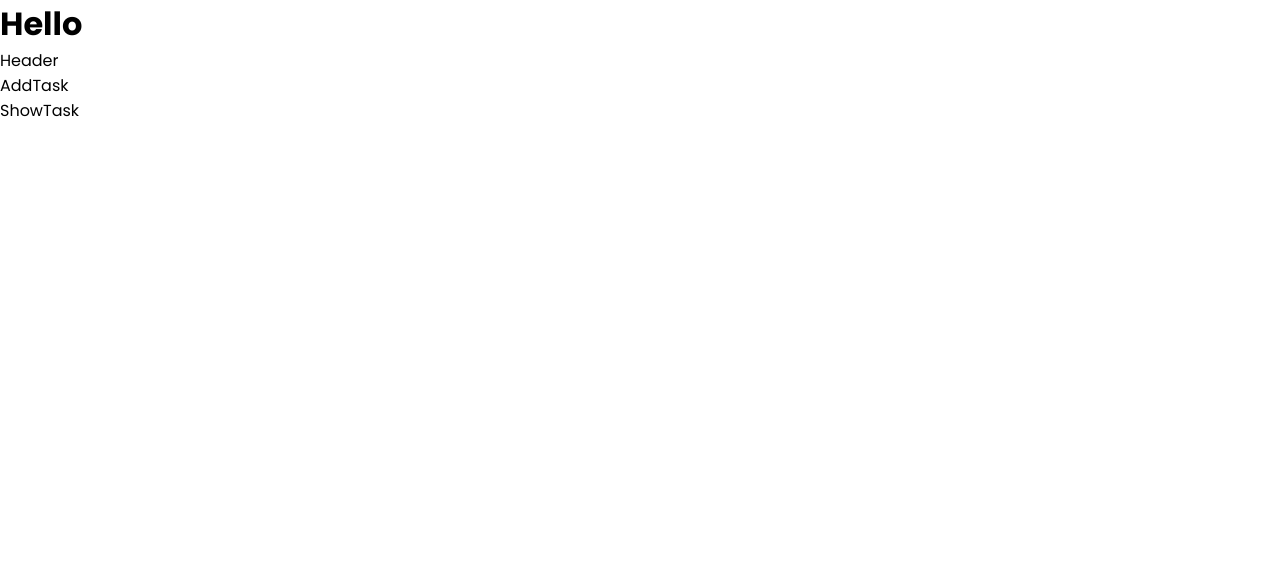
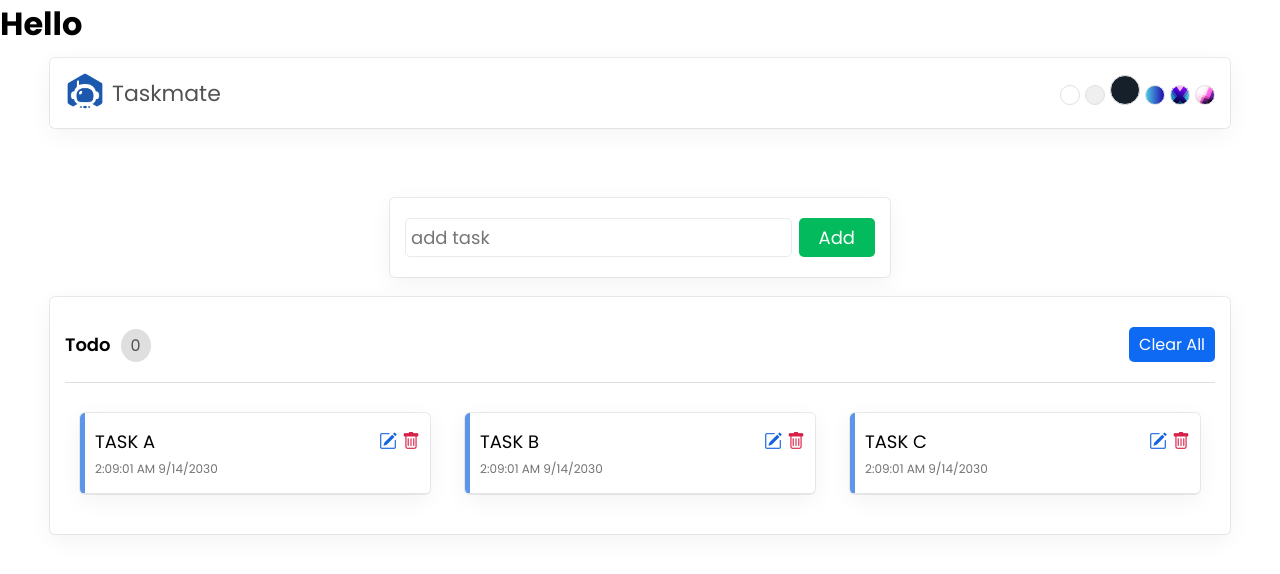
Before and after one commit to kemo-byte/Taskmate, a React (Create React App) app: page / in a window 1280 px wide. Shown: the top 574 px of the page. Built offline with nearby package versions, Linux system fonts and the light colour scheme.

Commit message:
feat: Add logo and enhance task management UI

```diff
--- /dev/null
+++ b/src/App.css
@@ -0,0 +1,196 @@
+.App {
+  min-height: 100vh;
+  max-width: 1200px;
+  margin: auto;
+  padding: 10px 10px;
+}
+
+header {
+  min-height: 70px;
+  display: flex;
+  align-items: center;
+  justify-content: space-between;
+  padding: 15px;
+  margin-bottom: 70px;
+  background-color: #ffffff;
+  border-radius: 5px;
+  box-shadow: var(--box-shadow);
+}
+
+header .logo {
+  display: flex;
+  align-items: center;
+}
+
+header .logo img {
+  max-width: 40px;
+  cursor: pointer;
+}
+
+header .logo span {
+  font-size: 22px;
+  margin-left: 7px;
+  cursor: pointer;
+  color: #525252;
+}
+
+header .themeSelector span {
+  height: 20px;
+  width: 20px;
+  border-radius: 50%;
+  display: inline-block;
+  margin-left: 5px;
+  cursor: pointer;
+  border: 1px solid #dfdfdf;
+}
+
+header .themeSelector .activeTheme {
+  height: 30px;
+  width: 30px;
+}
+
+.addTask {
+  padding: 20px 15px;
+  border-radius: 5px;
+  background-color: #ffffff;
+  max-width: 500px;
+  margin: 20px auto;
+  box-shadow: var(--box-shadow);
+}
+
+.addTask form {
+  display: flex;
+  gap: 7px;
+}
+
+.addTask form input {
+  flex-grow: 1;
+  padding: 5px 5px;
+  border: 1px solid #eaeaea;
+  border-radius: 5px;
+  font-size: 18px;
+}
+
+.addTask form input:focus {
+  outline: 0.5px solid #eaeaea;
+}
+
+.addTask form button {
+  background-color: #03ba5c;
+  color: #ffffff;
+  border: none;
+  padding: 5px 20px;
+  border-radius: 5px;
+  cursor: pointer;
+  font-size: 18px;
+}
+
+.addTask form button:hover {
+  background-color: #03b056;
+}
+
+.showTask {
+  padding: 20px 15px;
+  border-radius: 5px;
+  background-color: #ffffff;
+  margin: 20px auto;
+  box-shadow: var(--box-shadow);
+}
+
+.showTask div.head {
+  padding: 10px 0px 20px 0px;
+  border-bottom: 1px solid #dfdfdf;
+  display: flex;
+  align-items: center;
+}
+
+.showTask div.head div {
+  flex-grow: 1;
+}
+
+.showTask .title {
+  font-size: 18px;
+  font-weight: 600;
+  user-select: none;
+}
+
+.showTask .count {
+  background-color: #dfdfdf;
+  color: #525252;
+  padding: 5px 10px;
+  border-radius: 50%;
+  margin-left: 10px;
+  user-select: none;
+}
+
+.showTask .clearAll {
+  background-color: #0f6af3;
+  color: #ffffff;
+  padding: 5px 10px;
+  border-radius: 5px;
+  cursor: pointer;
+  border: 0px;
+  font-size: 16px;
+}
+
+.showTask .clearAll:hover {
+  background-color: #1061db;
+}
+
+.showTask ul {
+  margin: 30px 5px 20px 5px;
+  display: flex;
+  flex-direction: row;
+  justify-content: space-around;
+  flex-wrap: wrap;
+  gap: 15px;
+}
+
+.showTask li {
+  padding: 15px 10px;
+  border-bottom: 1px solid #e5e5e5;
+  display: flex;
+  gap: 5px;
+  width: 350px;
+  box-shadow: var(--box-shadow);
+  border-radius: 5px;
+  border-left: 5px solid #1365dfaf;
+}
+
+.showTask li:hover {
+  background-color: #f8f8f8;
+}
+
+.showTask li p {
+  flex-grow: 1;
+  display: flex;
+  flex-direction: column;
+}
+
+.showTask li .name {
+  font-size: 18px;
+  padding-bottom: 5px;
+}
+
+.showTask li .time {
+  font-size: 12px;
+  color: #737373;
+}
+
+.showTask i.bi-pencil-square {
+  font-size: 18px;
+  color: #1363df;
+  cursor: pointer;
+}
+
+.showTask i.bi-trash {
+  font-size: 18px;
+  color: #d82148;
+  cursor: pointer;
+}
+
+@media only screen and (max-width: 800px) {
+  .showTask li {
+    width: 100%;
+  }
+}
--- a/src/App.js
+++ b/src/App.js
@@ -1,6 +1,8 @@
 import { Header } from "./components/Header";
 import { AddTask } from "./components/AddTask";
 import { ShowTask } from "./components/ShowTask";
+
+import './App.css';
 
 const App = () => {
   return (
--- a/src/components/AddTask.js
+++ b/src/components/AddTask.js
@@ -1,6 +1,10 @@
-
 export const AddTask = () => {
   return (
-    <div>AddTask</div>
+    <section className="addTask">
+        <form>
+            <input type="text" name="task" autoComplete="off" placeholder="add task" maxLength="25" />
+            <button type="submit">Add</button>
+        </form>
+    </section>
   )
 }
--- a/src/components/Header.js
+++ b/src/components/Header.js
@@ -1,6 +1,20 @@
+import Logo from "../assets/logo.png"
 
 export const Header = () => {
   return (
-    <div>Header</div>
+    <header>
+        <div className="logo">
+            <img src={Logo} alt="Taskmate Logo" />
+            <span>Taskmate</span>
+        </div>
+        <div className="themeSelector">
+            <span className="light"></span>
+            <span className="medium"></span>
+            <span className="dark activeTheme"></span>
+            <span className="gOne"></span>
+            <span className="gTwo"></span>
+            <span className="gThree"></span>
+        </div>
+    </header>
   )
 }
--- a/src/components/ShowTask.js
+++ b/src/components/ShowTask.js
@@ -1,6 +1,31 @@
+export const ShowTask = () => {
+  const tasks = [
+      {id: 10001, name: "TASK A", time: "2:09:01 AM 9/14/2030"},
+      {id: 10002, name: "TASK B", time: "2:09:01 AM 9/14/2030"},
+      {id: 10003, name: "TASK C", time: "2:09:01 AM 9/14/2030"},
+  ]
 
-export const ShowTask = () => {
-  return (
-    <div>ShowTask</div>
-  )
+return (
+  <section className="showTask">
+      <div className="head">
+          <div>
+              <span className="title">Todo</span>
+              <span className="count">0</span>
+          </div>
+          <button className="clearAll">Clear All</button>
+      </div>
+      <ul>
+          { tasks.map((task) => (
+              <li>
+                  <p>
+                      <span className="name">{task.name}</span>
+                      <span className="time">{task.time}</span>
+                  </p>
+                  <i className="bi bi-pencil-square"></i>
+                  <i className="bi bi-trash"></i>
+              </li>
+          )) }
+      </ul>
+  </section>
+)
 }
--- a/src/index.css
+++ b/src/index.css
@@ -1,291 +1,46 @@
-@import url("https://fonts.googleapis.com/css2?family=Poppins:ital,wght@0,100;0,200;0,300;0,400;0,500;0,600;0,700;0,800;0,900;1,100;1,200;1,300;1,400;1,500;1,600;1,700;1,800;1,900&family=Roboto&display=swap");
+@import url('https://fonts.googleapis.com/css2?family=Poppins:ital,wght@0,100;0,200;0,300;0,400;0,500;0,600;0,700;0,800;0,900;1,100;1,200;1,300;1,400;1,500;1,600;1,700;1,800;1,900&family=Roboto&display=swap');
 @import url("https://cdn.jsdelivr.net/npm/bootstrap-icons@1.8.3/font/bootstrap-icons.css");
 
-:root {
-  --box-shadow: rgba(0, 0, 0, 0.05) 0px 6px 24px 0px,
-    rgba(0, 0, 0, 0.08) 0px 0px 0px 1px;
+:root{
+  --box-shadow: rgba(0, 0, 0, 0.05) 0px 6px 24px 0px, rgba(0, 0, 0, 0.08) 0px 0px 0px 1px;
 }
 
 * {
   margin: 0;
   padding: 0;
   box-sizing: border-box;
-  font-family: "Poppins", sans-serif;
+  font-family: 'Poppins', sans-serif;
   text-decoration: none;
   list-style: none;
 }
 
-.App {
-  min-height: 100vh;
-}
-
-.container {
-  max-width: 1200px;
-  margin: auto;
-  padding: 10px 10px;
-}
-
-.light {
-  background-color: #ffffff;
+/* themes */
+.light{
+  background-color: #FFFFFF;
   transition: all 500ms;
 }
 
-.medium {
-  background-color: #efefef;
+.medium{
+  background-color: #EFEFEF;
   transition: all 500ms;
 }
 
-.dark {
-  background-color: #15202b;
+.dark{
+  background-color: #15202B;
   transition: all 500ms;
 }
 
-.gradientOne {
-  background: linear-gradient(
-    90deg,
-    hsla(191, 75%, 60%, 1) 0%,
-    hsla(248, 87%, 36%, 1) 100%
-  );
+.gOne{
+  background: linear-gradient(90deg, hsla(191, 75%, 60%, 1) 0%, hsla(248, 87%, 36%, 1) 100%);
+  transition: all 500ms;
 }
-.gradientTwo {
-  background: linear-gradient(235deg, #ffffff 0%, #000f25 100%),
-    linear-gradient(180deg, #6100ff 0%, #000000 100%),
-    linear-gradient(
-      235deg,
-      #ffa3ac 0%,
-      #ffa3ac 40%,
-      #00043c calc(40% + 1px),
-      #00043c 60%,
-      #005d6c calc(60% + 1px),
-      #005d6c 70%,
-      #00c9b1 calc(70% + 1px),
-      #00c9b1 100%
-    ),
-    linear-gradient(
-      125deg,
-      #ffa3ac 0%,
-      #ffa3ac 40%,
-      #00043c calc(40% + 1px),
-      #00043c 60%,
-      #005d6c calc(60% + 1px),
-      #005d6c 70%,
-      #00c9b1 calc(70% + 1px),
-      #00c9b1 100%
-    );
+.gTwo{
+  background: linear-gradient(235deg, #FFFFFF 0%, #000F25 100%), linear-gradient(180deg, #6100FF 0%, #000000 100%), linear-gradient(235deg, #FFA3AC 0%, #FFA3AC 40%, #00043C calc(40% + 1px), #00043C 60%, #005D6C calc(60% + 1px), #005D6C 70%, #00C9B1 calc(70% + 1px), #00C9B1 100%), linear-gradient(125deg, #FFA3AC 0%, #FFA3AC 40%, #00043C calc(40% + 1px), #00043C 60%, #005D6C calc(60% + 1px), #005D6C 70%, #00C9B1 calc(70% + 1px), #00C9B1 100%);
   background-blend-mode: soft-light, screen, darken, normal;
 }
 
-.gradientThree {
-  background: linear-gradient(125deg, #ffffff 0%, #000000 100%),
-    linear-gradient(
-      200deg,
-      #ffd9e8 0%,
-      #ffd9e8 50%,
-      #de95ba calc(50% + 1px),
-      #de95ba 60%,
-      #7f4a88 calc(60% + 1px),
-      #7f4a88 75%,
-      #4a266a calc(75% + 1px),
-      #4a266a 100%
-    ),
-    linear-gradient(
-      113deg,
-      #ffd9e8 0%,
-      #ffd9e8 40%,
-      #de95ba calc(40% + 1px),
-      #de95ba 50%,
-      #7f4a88 calc(50% + 1px),
-      #7f4a88 70%,
-      #4a266a calc(70% + 1px),
-      #4a266a 100%
-    );
+.gThree{
+  background: linear-gradient(125deg, #FFFFFF 0%, #000000 100%), linear-gradient(200deg, #FFD9E8 0%, #FFD9E8 50%, #DE95BA calc(50% + 1px), #DE95BA 60%, #7F4A88 calc(60% + 1px), #7F4A88 75%, #4A266A calc(75% + 1px), #4A266A 100%), linear-gradient(113deg, #FFD9E8 0%, #FFD9E8 40%, #DE95BA calc(40% + 1px), #DE95BA 50%, #7F4A88 calc(50% + 1px), #7F4A88 70%, #4A266A calc(70% + 1px), #4A266A 100%);
   background-blend-mode: overlay, overlay, normal;
 }
-
-header {
-  min-height: 70px;
-  display: flex;
-  align-items: center;
-  justify-content: space-between;
-  padding: 15px;
-  margin-bottom: 70px;
-  background-color: #ffffff;
-  border-radius: 5px;
-  box-shadow: var(--box-shadow);
-}
-
-header .logo {
-  display: flex;
-  align-items: center;
-}
-
-header .logo img {
-  max-width: 35px;
-  cursor: pointer;
-}
-
-header .logo span {
-  font-size: 22px;
-  margin-left: 7px;
-  cursor: pointer;
-  color: #525252;
-}
-
-header .themeSelector span {
-  height: 20px;
-  width: 20px;
-  border-radius: 50%;
-  display: inline-block;
-  margin-left: 5px;
-  cursor: pointer;
-  border: 1px solid #dfdfdf;
-}
-
-header .themeSelector .activeTheme {
-  height: 30px;
-  width: 30px;
-}
-
-.addTask {
-  padding: 20px 15px;
-  border-radius: 5px;
-  background-color: #ffffff;
-  max-width: 500px;
-  margin: 20px auto;
-  box-shadow: var(--box-shadow);
-}
-
-.addTask form {
-  display: flex;
-  gap: 7px;
-}
-
-.addTask form input {
-  flex-grow: 1;
-  padding: 5px 5px;
-  border: 1px solid #eaeaea;
-  border-radius: 5px;
-  font-size: 18px;
-}
-
-.addTask form input:focus {
-  outline: 0.5px solid #eaeaea;
-}
-
-.addTask form button {
-  background-color: #03ba5c;
-  color: #ffffff;
-  border: none;
-  padding: 5px 20px;
-  border-radius: 5px;
-  cursor: pointer;
-  font-size: 18px;
-}
-
-.addTask form button:hover {
-  background-color: #03b056;
-}
-
-.showTask {
-  padding: 20px 15px;
-  border-radius: 5px;
-  background-color: #ffffff;
-  margin: 20px auto;
-  box-shadow: var(--box-shadow);
-}
-
-.showTask p.head {
-  padding: 10px 0px 20px 0px;
-  border-bottom: 1px solid #dfdfdf;
-  display: flex;
-  align-items: center;
-}
-
-.showTask p.head span:first-child {
-  flex-grow: 1;
-}
-
-.showTask .title {
-  font-size: 18px;
-  font-weight: 600;
-  user-select: none;
-}
-
-.showTask .count {
-  background-color: #dfdfdf;
-  color: #525252;
-  padding: 5px 10px;
-  border-radius: 50%;
-  margin-left: 10px;
-  user-select: none;
-}
-
-.showTask .clearAll {
-  background-color: #0f6af3;
-  color: #ffffff;
-  padding: 5px 10px;
-  border-radius: 5px;
-  cursor: pointer;
-}
-
-.showTask .clearAll:hover {
-  background-color: #1061db;
-}
-
-.showTask ul {
-  margin: 30px 5px 20px 5px;
-  display: flex;
-  flex-direction: row;
-  justify-content: space-around;
-  flex-wrap: wrap;
-  gap: 15px;
-}
-
-.showTask li {
-  padding: 15px 10px;
-  border-bottom: 1px solid #e5e5e5;
-  display: flex;
-  gap: 5px;
-  width: 350px;
-  box-shadow: var(--box-shadow);
-  border-radius: 5px;
-  border-left: 5px solid #1365dfaf;
-}
-
-.showTask li:hover {
-  background-color: #f8f8f8;
-}
-
-.showTask li p {
-  flex-grow: 1;
-  display: flex;
-  flex-direction: column;
-}
-
-.showTask li .name {
-  font-size: 18px;
-  padding-bottom: 5px;
-}
-
-.showTask li .time {
-  font-size: 12px;
-  color: #737373;
-}
-
-.showTask i.bi-pencil-square {
-  font-size: 18px;
-  color: #1363df;
-  cursor: pointer;
-}
-
-.showTask i.bi-trash {
-  font-size: 18px;
-  color: #d82148;
-  cursor: pointer;
-}
-
-@media only screen and (max-width: 800px) {
-  .showTask li {
-    width: 100%;
-  }
-}
+/* themes */
```
Also changed, not shown: src/assets/logo.png (added).
